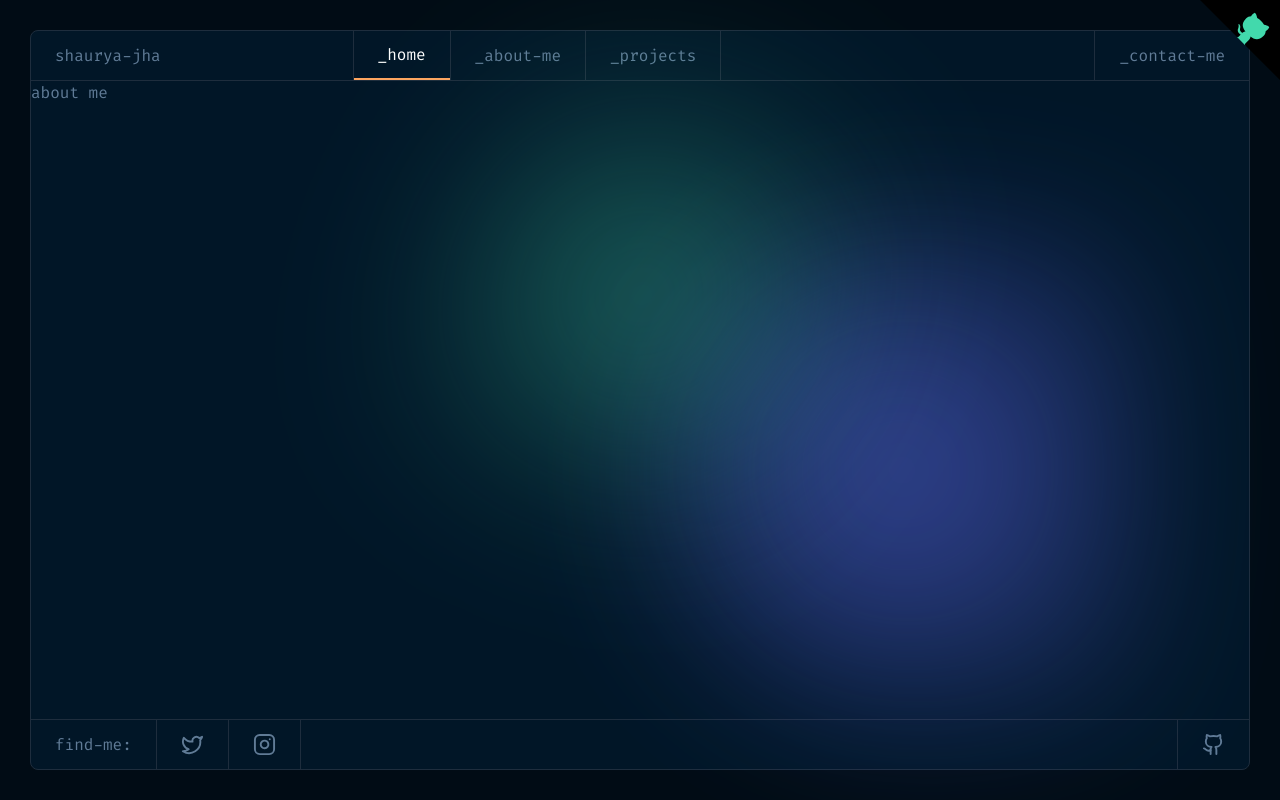
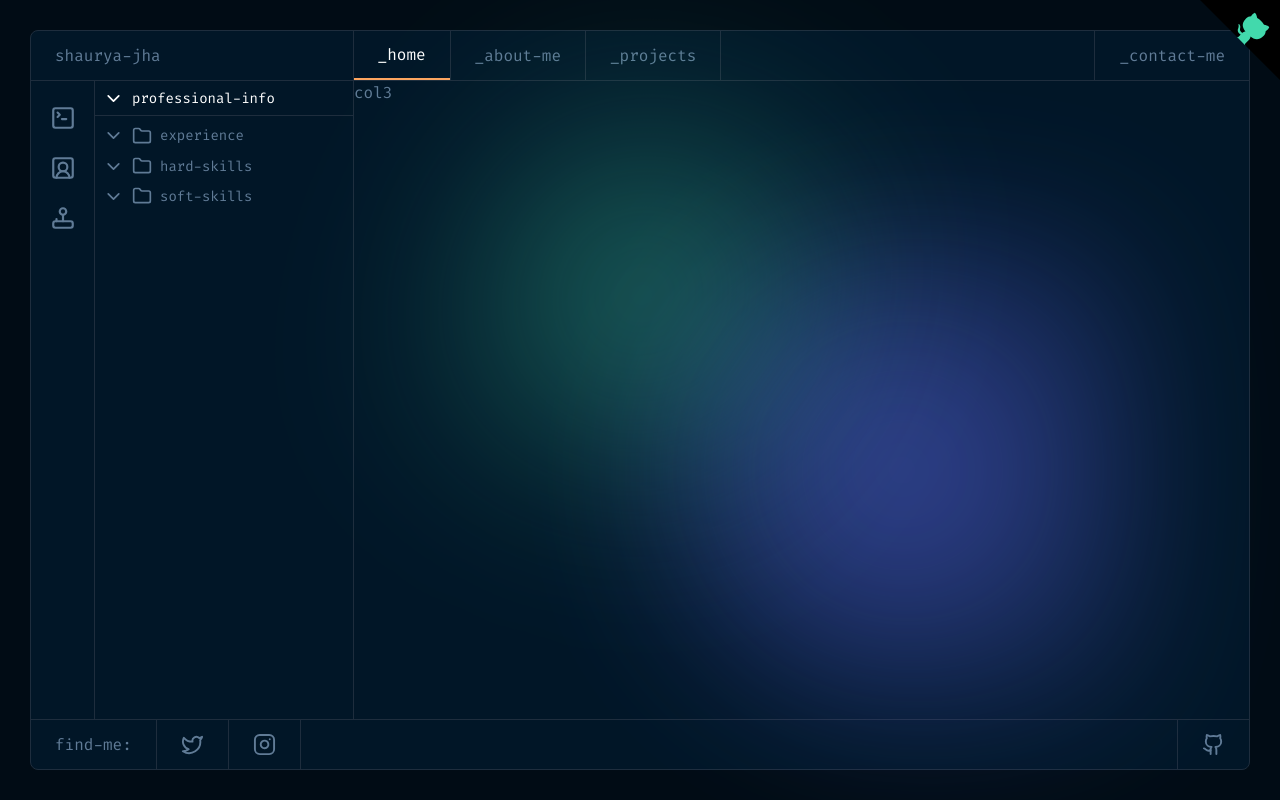
Before and after one commit to shaurya35/Portfolio, a Next.js app: page /about-me in a window 1280 px wide. Built offline with nearby package versions, Linux system fonts and the light colour scheme.

Commit message:
Add _about me page

```diff
--- a/src/app/about-me/page.jsx
+++ b/src/app/about-me/page.jsx
@@ -1,9 +1,23 @@
 import React from 'react'
+import TerminalIcon from '../../components/ui/TerminalIcon'
+import SquareUserIcon from '../../components/ui/SquareUserIcon'
+import JoystickIcon from '../../components/ui/JoystickIcon'
+import ProfessionalInfo from '@/components/panels/ProfessionalInfo'
 
 const page = () => {
   return (
     <div className='h-[calc(100%-100px)] text-gray-custom font-fira-code flex'>
-      about me
+      <div className='border-r border-white w-[323px] flex flex-row'>
+        <div className='w-[64px] border-r border-white flex flex-col justify-start items-center'>
+          <div className='mt-6 cursor-pointer'><TerminalIcon/></div>
+          <div className='mt-6 cursor-pointer'><SquareUserIcon/></div>
+          <div className='mt-6 cursor-pointer'><JoystickIcon/></div>
+        </div>
+        <div>
+          <ProfessionalInfo/>
+        </div>
+      </div>
+      <div>col3</div>
     </div>
   )
 }
--- a/src/app/contact-me/page.jsx
+++ b/src/app/contact-me/page.jsx
@@ -2,8 +2,11 @@ import React from 'react'
 
 const page = () => {
   return (
-    <div className='h-[calc(100%-100px)] text-gray-custom font-fira-code'>
-      contact
+    <div className='h-[calc(100%-100px)] text-gray-custom font-fira-code flex'>
+      <div className='border-r border-white w-[323px]'>
+        <div>col1</div>
+        <div>col2</div>
+      </div>
     </div>
   )
 }
--- a/src/app/page.js
+++ b/src/app/page.js
@@ -1,4 +1,4 @@
-"use client"
+"use client";
 import React from "react";
 import RightIcon from "../components/ui/RightIcon";
 import Typewriter from "typewriter-effect";
@@ -20,7 +20,12 @@ export default function Home() {
             <div className="text-blue-custom pl-[5px] w-[30rem] ">
               <Typewriter
                 options={{
-                  strings: ["Full-Stack Developer", "Blockchain Enthusiast", "Open Source Contributor", "Tech Enthusiast"],
+                  strings: [
+                    "Full-Stack Developer",
+                    "Blockchain Enthusiast",
+                    "Open Source Contributor",
+                    "Tech Enthusiast",
+                  ],
                   autoStart: true,
                   loop: true,
                 }}
@@ -53,7 +58,7 @@ export default function Home() {
           </div>
         </div>
       </div>
-      <div className="">right</div>
+      <div>right</div>
     </main>
   );
 }
--- a/src/app/projects/page.jsx
+++ b/src/app/projects/page.jsx
@@ -2,8 +2,11 @@ import React from 'react'
 
 const page = () => {
   return (
-    <div className='h-[calc(100%-100px)] text-gray-custom font-fira-code '>
-      projects
+    <div className='h-[calc(100%-100px)] text-gray-custom font-fira-code flex'>
+      <div className='border-r border-white w-[323px]'>
+        <div>col1</div>
+        <div>col2</div>
+      </div>
     </div>
   )
 }
--- /dev/null
+++ b/src/components/panels/ProfessionalInfo.jsx
@@ -0,0 +1,47 @@
+import React from "react";
+import DownIcon from "@/components/ui/DownIcon";
+import FolderIcon from "@/components/ui/FolderIcon";
+
+const ProfessionalInfo = () => {
+  return (
+    <div className="w-[calc(322px-64px)] text-[14px]">
+      <div className="flex flex-row text-white-custom border-b border-white w-full h-[35px] justify-start items-center">
+        <div className="pl-2 flex justify-center items-center">
+          <DownIcon />
+        </div>
+        <div className="pl-2">professional-info</div>
+      </div>
+      <div className="h-[100px] flex flex-col justify-evenly items-start ">
+        <div className="flex flex-row">
+          <div className="pl-2 flex justify-center items-center">
+            <DownIcon />
+          </div>
+          <div className="pl-2 flex justify-center items-center">
+            <FolderIcon />
+          </div>
+          <div className="pl-2">experience</div>
+        </div>
+        <div className="flex flex-row">
+          <div className="pl-2 flex justify-center items-center">
+            <DownIcon />
+          </div>
+          <div className="pl-2 flex justify-center items-center">
+            <FolderIcon />
+          </div>
+          <div className="pl-2">hard-skills</div>
+        </div>
+        <div className="flex flex-row">
+          <div className="pl-2 flex justify-center items-center">
+            <DownIcon />
+          </div>
+          <div className="pl-2 flex justify-center items-center">
+            <FolderIcon />
+          </div>
+          <div className="pl-2">soft-skills</div>
+        </div>
+      </div>
+    </div>
+  );
+};
+
+export default ProfessionalInfo;
--- /dev/null
+++ b/src/components/ui/DownIcon.jsx
@@ -0,0 +1,9 @@
+import { ChevronDown } from 'lucide-react';
+
+const App = () => {
+  return (
+    <ChevronDown size={21} />
+  );
+};
+
+export default App;
--- /dev/null
+++ b/src/components/ui/FolderIcon.jsx
@@ -0,0 +1,9 @@
+import { Folder } from 'lucide-react';
+
+const App = () => {
+  return (
+    <Folder size={20}/>
+  );
+};
+
+export default App;
--- /dev/null
+++ b/src/components/ui/JoystickIcon.jsx
@@ -0,0 +1,9 @@
+import { Joystick } from 'lucide-react';
+
+const App = () => {
+  return (
+    <Joystick size={26}/>
+  );
+};
+
+export default App;
--- /dev/null
+++ b/src/components/ui/SquareUserIcon.jsx
@@ -0,0 +1,9 @@
+import { SquareUserRound } from 'lucide-react';
+
+const App = () => {
+  return (
+    <SquareUserRound size={26}/>
+  );
+};
+
+export default App;
--- /dev/null
+++ b/src/components/ui/TerminalIcon.jsx
@@ -0,0 +1,9 @@
+import { SquareTerminal } from 'lucide-react';
+
+const App = () => {
+  return (
+    <SquareTerminal size={26}/>
+  );
+};
+
+export default App;
```
